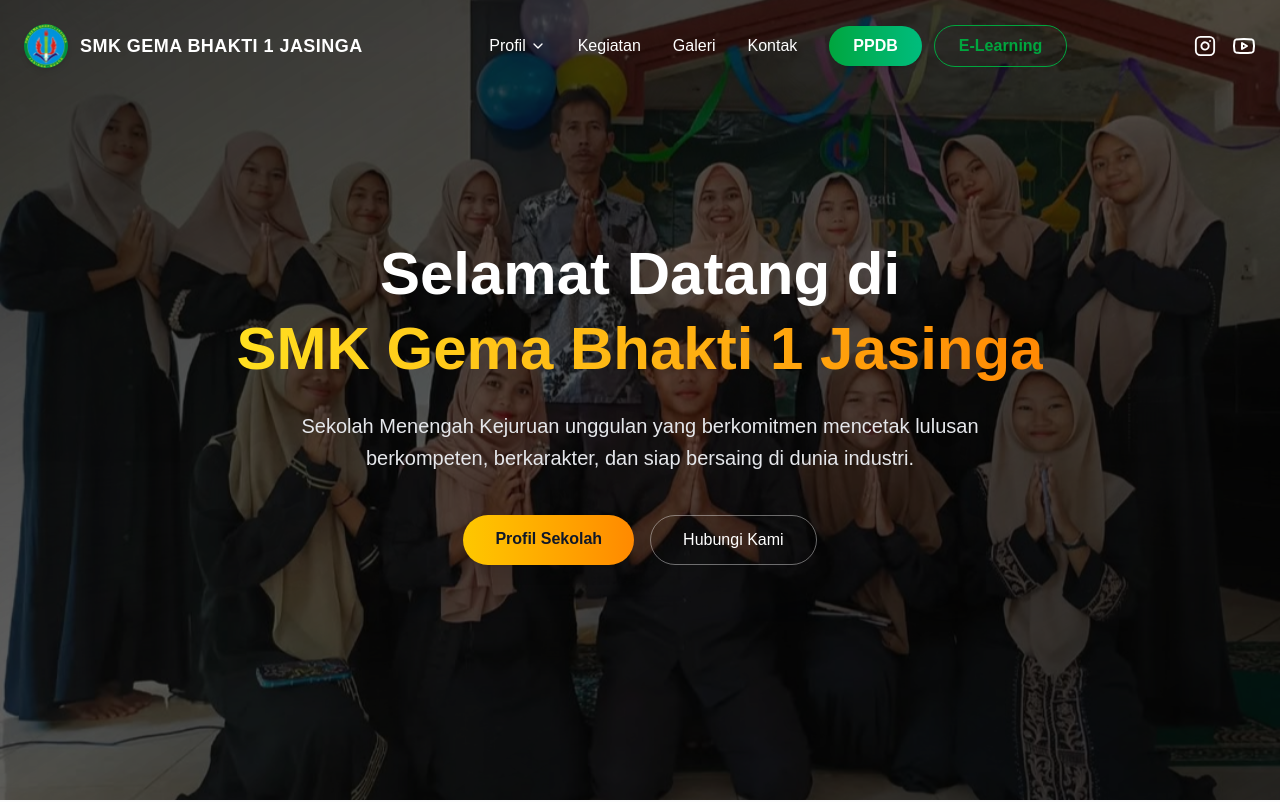
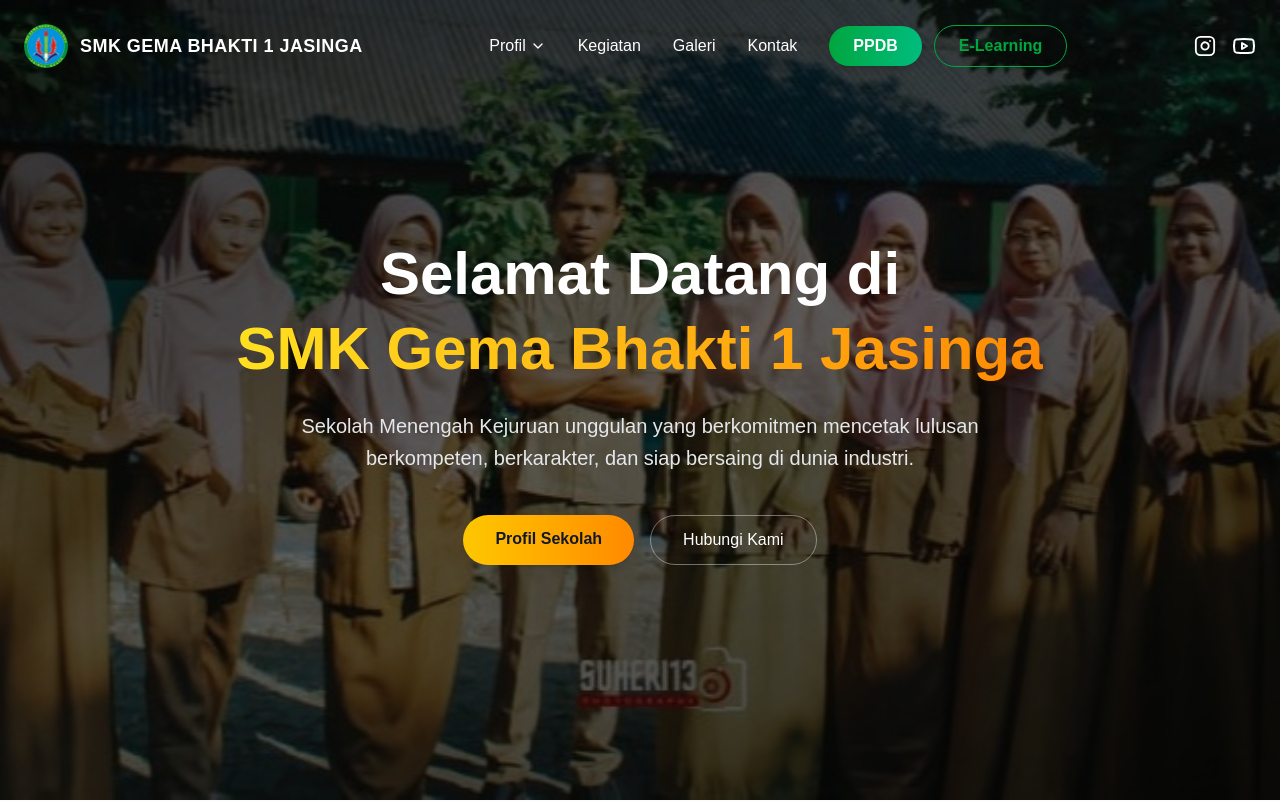
Before and after one commit to Dimas712/smk-gema-bhakti, a Next.js app: page / in a window 1280 px wide. Shown: the top 802 px of the page. Built offline with nearby package versions, Linux system fonts and the light colour scheme.

Commit message:
update hero section Banner 1

```diff
--- a/src/components/Herosection.jsx
+++ b/src/components/Herosection.jsx
@@ -6,7 +6,7 @@ import AOS from "aos"
 import "aos/dist/aos.css"
 
 const images = [
-  "/Banner1.jpg",
+  "/Banner1.jpeg",
   "/LDKS.jpeg",
   "/Banner3.jpg",
 ]
```
Also changed, not shown: public/Banner1.jpeg (added), public/Banner1.jpg (deleted).
